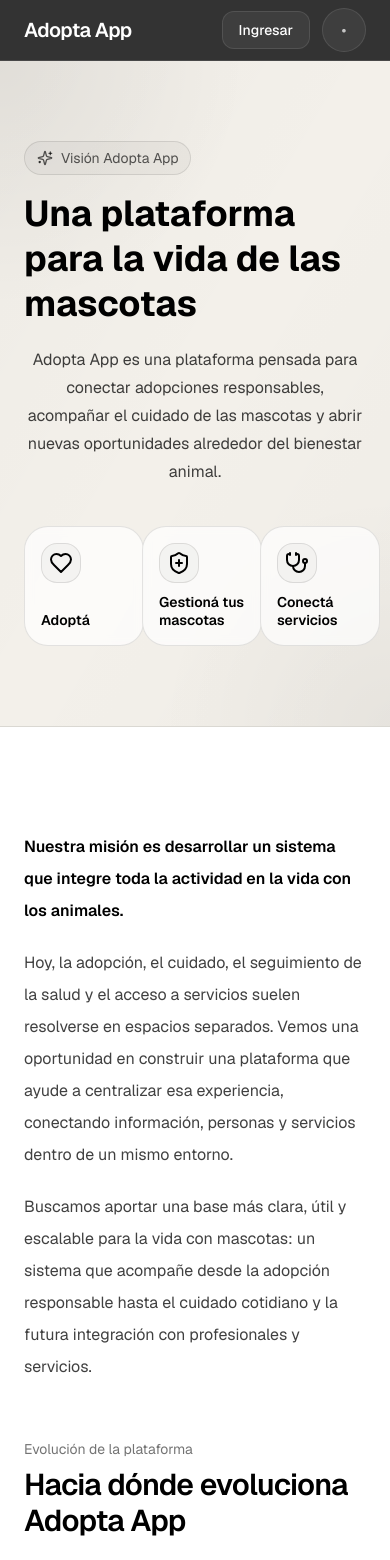
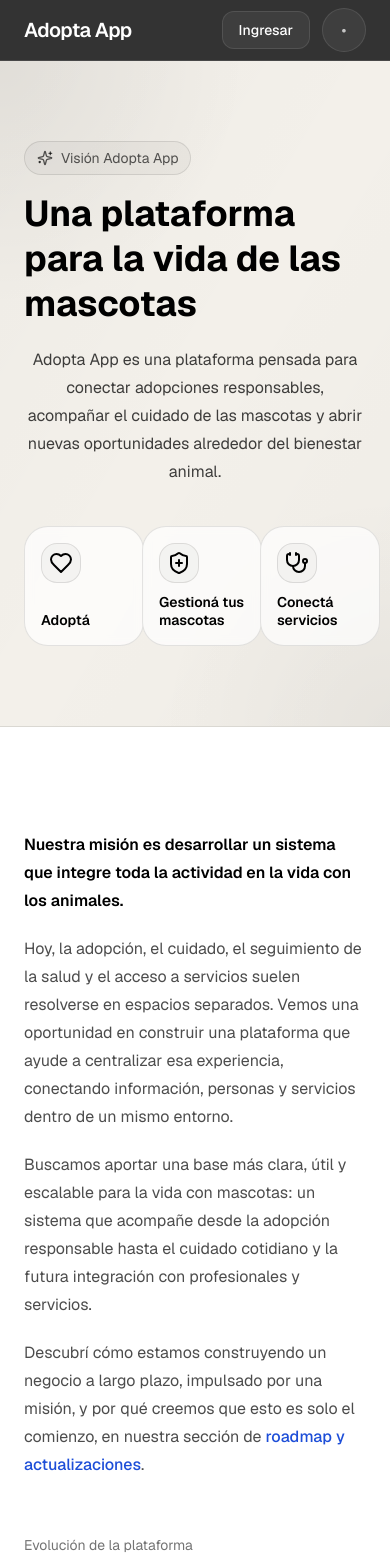
Before and after one commit to SantiagoPlus/adoptar_app, a Next.js app: page /vision in a window 390 px wide. Shown: the top 1560 px of the page. Built offline with nearby package versions, Linux system fonts and the light colour scheme; no server answers.

Commit message:
Update paragraph styles in PlatformOverview component

```diff
--- a/components/vision/platform-overview.tsx
+++ b/components/vision/platform-overview.tsx
@@ -2,13 +2,13 @@ export function PlatformOverview() {
   return (
     <section className="mb-14">
       <div className="max-w-4xl">
-        <p className="text-base leading-8 text-black md:text-lg">
+        <p className="text-base leading-7 text-black md:text-lg">
           <strong className="font-semibold text-black">
             Nuestra misión es desarrollar un sistema que integre toda la actividad en la vida con los animales.
           </strong>
         </p>
 
-        <p className="mt-5 text-base leading-8 text-black/75 md:text-lg">
+        <p className="mt-5 text-base leading-7 text-black/70 md:text-lg">
           Hoy, la adopción, el cuidado, el seguimiento de la salud y el acceso
           a servicios suelen resolverse en espacios separados. Vemos una
           oportunidad en construir una plataforma que ayude a centralizar esa
@@ -16,12 +16,25 @@ export function PlatformOverview() {
           mismo entorno.
         </p>
 
-        <p className="mt-5 text-base leading-8 text-black/75 md:text-lg">
+        <p className="mt-5 text-base leading-7 text-black/70 md:text-lg">
           Buscamos aportar una base más clara, útil y escalable para la vida
           con mascotas: un sistema que acompañe desde la adopción responsable
           hasta el cuidado cotidiano y la futura integración con profesionales
           y servicios.
         </p>
+
+        <p className="mt-5 text-base leading-7 text-black/70 md:text-lg">
+          Descubrí cómo estamos construyendo un negocio a largo plazo, impulsado
+          por una misión, y por qué creemos que esto es solo el comienzo, en
+          nuestra sección de{" "}
+          <a
+            href="/actualizaciones"
+            className="font-medium text-blue-700 transition hover:text-blue-800"
+          >
+            roadmap y actualizaciones
+          </a>
+          .
+        </p>
       </div>
     </section>
   );
```
